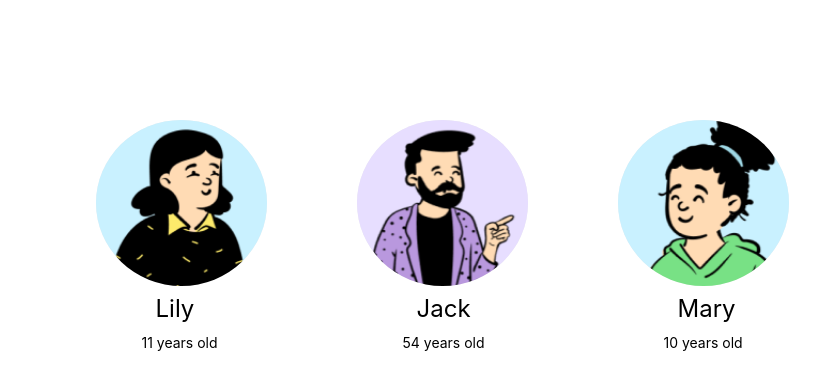
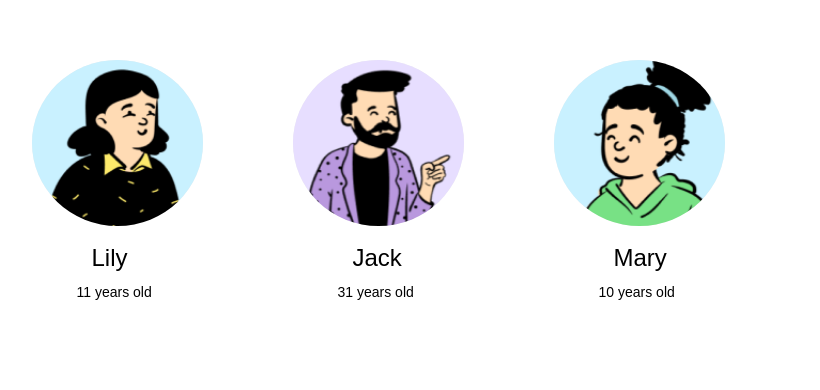
Before and after one commit to Denis-Scherbakov/HouseWorkApp, a React (Create React App) app: page /Login in a window 1280 px wide. Shown: the part 196-586 px from the top of the page, without its empty margins (243-1063 px from the left). Built offline with nearby package versions, Linux system fonts and the light colour scheme.

Commit message:
implemented Login feature

```diff
--- a/src/features/houseWorkUndoer/components/completeTaskMenu.tsx
+++ b/src/features/houseWorkUndoer/components/completeTaskMenu.tsx
@@ -114,7 +114,6 @@ export const CompleteTaskMenu = ({ title, value }: CompleteTaskMenuProps) => {
   const toggleCompleteTaskMenu = (
     event: React.MouseEvent<HTMLButtonElement>
   ) => {
-    console.log(event.currentTarget.value);
     dispatch(toggleMenu(event.currentTarget.value));
   };
 
--- a/src/features/houseWorkUndoer/components/logInScreen.tsx
+++ b/src/features/houseWorkUndoer/components/logInScreen.tsx
@@ -1,14 +1,20 @@
+import { useState } from "react";
+import { Redirect } from "react-router-dom";
 import styles from "styled-components";
-import Lilly from "../images/Lilly.png";
+import { toggleAccountEnter, logginInAccount } from "../houseWorkSlice";
+import { useAppSelector } from "../../../app/hooks";
+import { useAppDispatch } from "../../../app/hooks";
+import Lily from "../images/Lilly.png";
 import Jack from "../images/Jack.png";
 import Mary from "../images/Mary.png";
+import InputShowPassword from "../images/InputShowPassword.png";
 
 const StyledAccountsList = styles.ul`
   display: flex;
   margin: 0px;
   padding: 0px;
-  width: 100vw;
-  height: 100vh;
+  width: 90%;
+  height: 85vh;
   justify-content: center;
   align-items: center;
 `;
@@ -40,42 +46,131 @@ const StyledAccounImage = styles.img`
 
 const StyledAccountName = styles.p`
   position: absolute;
-  top: 150px;
+  top: 160px;
+  left: 60px;
   font-size: 24px;
-  margin-left: 150px;
 `;
 
 const StyledAccountAge = styles.p`
   position: absolute;
-  top: 200px;
-  left: 136px;
+  top: 210px;
+  left: 45px;
   font-size: 14px;
 `;
 
+const PasswordWrapper = styles.div`
+  position: relative;
+`;
+
+const StyledPasswordInput = styles.input`
+  position: absolute;
+  top: 100px;
+  left: -30px;
+  width: 340px;
+  height: 40px;
+  padding-left: 19px;
+  border: 2px solid #555555;
+  box-sizing: border-box;
+`;
+
+const StyledLoginButton = styles.button`
+  position: absolute;
+  top: 100px;
+  left: 300px;
+  width: 80px;
+  height: 40px;
+  margin-left: 20px;
+  background: #FF8933;
+  cursor: pointer;
+  border: none;
+  color: white;
+`;
+
+const StyledShowPassword = styles.input`
+  position: absolute;
+  top: 100px;
+  display: none;
+`;
+
+const StyledShowPasswordImg = styles.img`
+  position: absolute;
+  top: 114px;
+  left: 288px;
+  width: 16.5px;
+  height: 11.25px;
+  cursor: pointer;
+`;
+
 export const LoginScreen = () => {
+  const srcPicture = [Lily, Jack, Mary];
+  const stateAccounts = useAppSelector((state) => state.houseWork.accounts);
+  const dispatch = useAppDispatch();
+  const [password, setPassword] = useState("");
+  const [type, setType] = useState("password");
+
+  const toggleAccounts = (event: React.MouseEvent<HTMLButtonElement>) => {
+    dispatch(toggleAccountEnter(event.currentTarget.value));
+  };
+
+  const enterPassword = (event: React.ChangeEvent<HTMLInputElement>) => {
+    setPassword(event.target.value);
+  };
+
+  const signIn = (event: React.MouseEvent<HTMLButtonElement>) => {
+    dispatch(logginInAccount(event.currentTarget.value));
+  };
+
+  const togglePasswordVisibility = (
+    event: React.ChangeEvent<HTMLInputElement>
+  ) => {
+    if (type === "password") {
+      setType("text");
+    } else setType("password");
+  };
+
   return (
     <StyledAccountsList>
-      <StyledAccountsListItem>
-        <StyledAccountButton>
-          <StyledAccounImage src={Lilly} alt="Lilly" />
-        </StyledAccountButton>
-        <StyledAccountName>Lily</StyledAccountName>
-        <StyledAccountAge>11 years old</StyledAccountAge>
-      </StyledAccountsListItem>
-      <StyledAccountsListItem>
-        <StyledAccountButton>
-          <StyledAccounImage src={Jack} alt="Jack" />
-        </StyledAccountButton>
-        <StyledAccountName>Jack</StyledAccountName>
-        <StyledAccountAge>54 years old</StyledAccountAge>
-      </StyledAccountsListItem>
-      <StyledAccountsListItem>
-        <StyledAccountButton>
-          <StyledAccounImage src={Mary} alt="Marie" />
-        </StyledAccountButton>
-        <StyledAccountName>Mary</StyledAccountName>
-        <StyledAccountAge>10 years old</StyledAccountAge>
-      </StyledAccountsListItem>
+      {stateAccounts.map(
+        (item) =>
+          item.showAcc === true && (
+            <StyledAccountsListItem>
+              <StyledAccountButton value={item.id} onClick={toggleAccounts}>
+                <StyledAccounImage
+                  src={srcPicture[item.pictureIndex]}
+                  alt={item.name}
+                />
+                <StyledAccountName>{item.name}</StyledAccountName>
+                <StyledAccountAge>{item.age} years old</StyledAccountAge>
+              </StyledAccountButton>
+              {item.showPasswordInput === true && (
+                <PasswordWrapper>
+                  <StyledPasswordInput
+                    type={type}
+                    value={password}
+                    onChange={enterPassword}
+                  ></StyledPasswordInput>
+                  <StyledShowPassword
+                    onChange={togglePasswordVisibility}
+                    id="showPwd"
+                    type="checkbox"
+                  ></StyledShowPassword>
+                  <label htmlFor="showPwd">
+                    <StyledShowPasswordImg
+                      src={InputShowPassword}
+                      alt="ShowPassword"
+                    ></StyledShowPasswordImg>
+                  </label>
+                  <StyledLoginButton value={password} onClick={signIn}>
+                    Sign in
+                  </StyledLoginButton>
+                  {item.status === "logged in" && (
+                    <Redirect to="/todaysHouseWork" />
+                  )}
+                </PasswordWrapper>
+              )}
+            </StyledAccountsListItem>
+          )
+      )}
     </StyledAccountsList>
   );
 };
--- a/src/features/houseWorkUndoer/houseWorkSlice.ts
+++ b/src/features/houseWorkUndoer/houseWorkSlice.ts
@@ -10,13 +10,20 @@ export interface TodoI {
 
 export interface AccountsI {
   id: string;
+  pictureIndex: number;
+  name: string;
+  age: number;
   points: number;
-  name: string;
-  status: "done" | "not done";
+  password: string;
+  status: "logged in" | "logged off";
+  showAcc: boolean;
+  showPasswordInput: boolean;
+  isAdmin: boolean;
 }
 
 export interface houseWorkState {
   todos: TodoI[];
+  accounts: AccountsI[];
 }
 
 const initialState: houseWorkState = {
@@ -64,6 +71,44 @@ const initialState: houseWorkState = {
       showMenu: false,
     },
   ],
+  accounts: [
+    {
+      id: "0",
+      pictureIndex: 0,
+      name: "Lily",
+      age: 11,
+      points: 54,
+      password: "lilly123",
+      status: "logged off",
+      showAcc: true,
+      showPasswordInput: false,
+      isAdmin: false,
+    },
+    {
+      id: "1",
+      pictureIndex: 1,
+      name: "Jack",
+      age: 31,
+      points: 0,
+      password: "yaPozhiloy",
+      status: "logged off",
+      showAcc: true,
+      showPasswordInput: false,
+      isAdmin: true,
+    },
+    {
+      id: "2",
+      pictureIndex: 2,
+      name: "Mary",
+      age: 10,
+      points: 27,
+      password: "marymary",
+      status: "logged off",
+      showAcc: true,
+      showPasswordInput: false,
+      isAdmin: false,
+    },
+  ],
 };
 
 export const houseWorkSlice = createSlice({
@@ -86,8 +131,30 @@ export const houseWorkSlice = createSlice({
         return state;
       });
     },
+    toggleAccountEnter: (state, action) => {
+      state.accounts.map((item) => {
+        if (item.id !== action.payload) {
+          return (item.showAcc = !item.showAcc);
+        } else if (item.id === action.payload) {
+          return (item.showPasswordInput = !item.showPasswordInput);
+        }
+        return state;
+      });
+    },
+    logginInAccount: (state, action) => {
+      state.accounts.map((item) => {
+        if (
+          action.payload === item.password &&
+          item.showPasswordInput === true
+        ) {
+          return (item.status = "logged in");
+        }
+        return state;
+      });
+    },
   },
 });
 
 export default houseWorkSlice.reducer;
-export const { toggleMenu, completeTask } = houseWorkSlice.actions;
+export const { toggleMenu, completeTask, toggleAccountEnter, logginInAccount } =
+  houseWorkSlice.actions;
```
Also changed, not shown: src/features/houseWorkUndoer/images/InputShowPassword.png (added).
